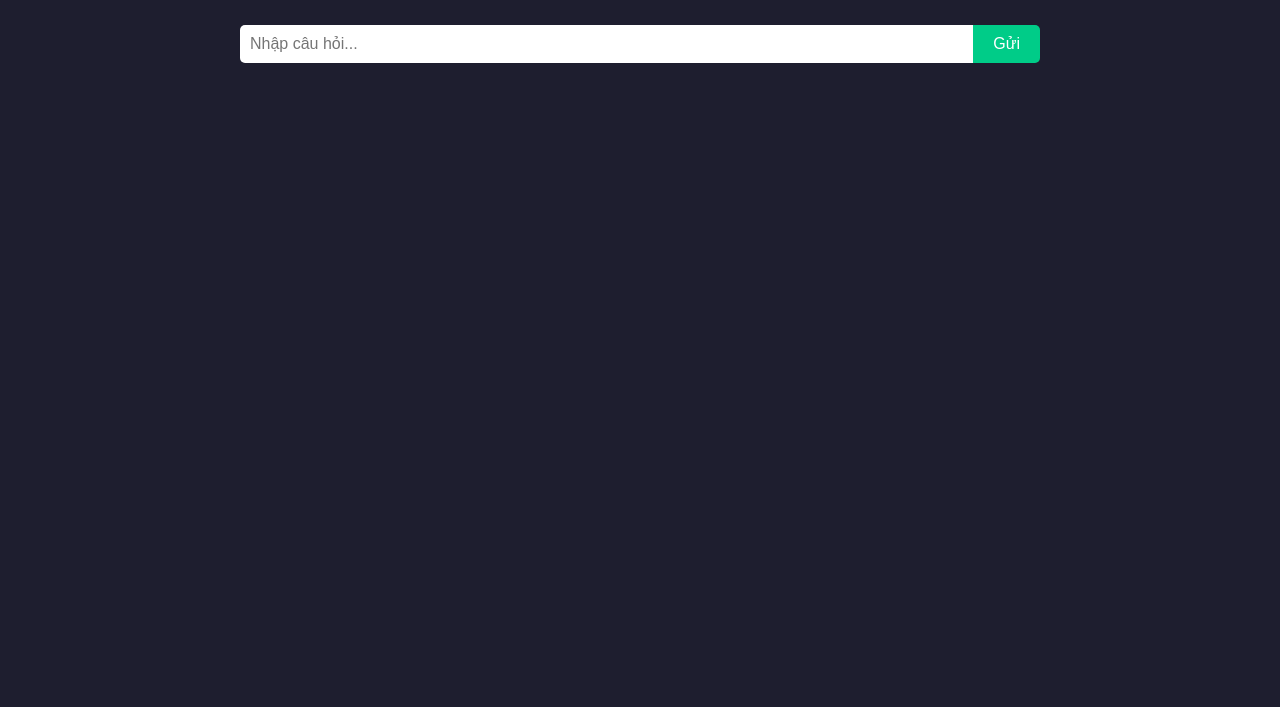
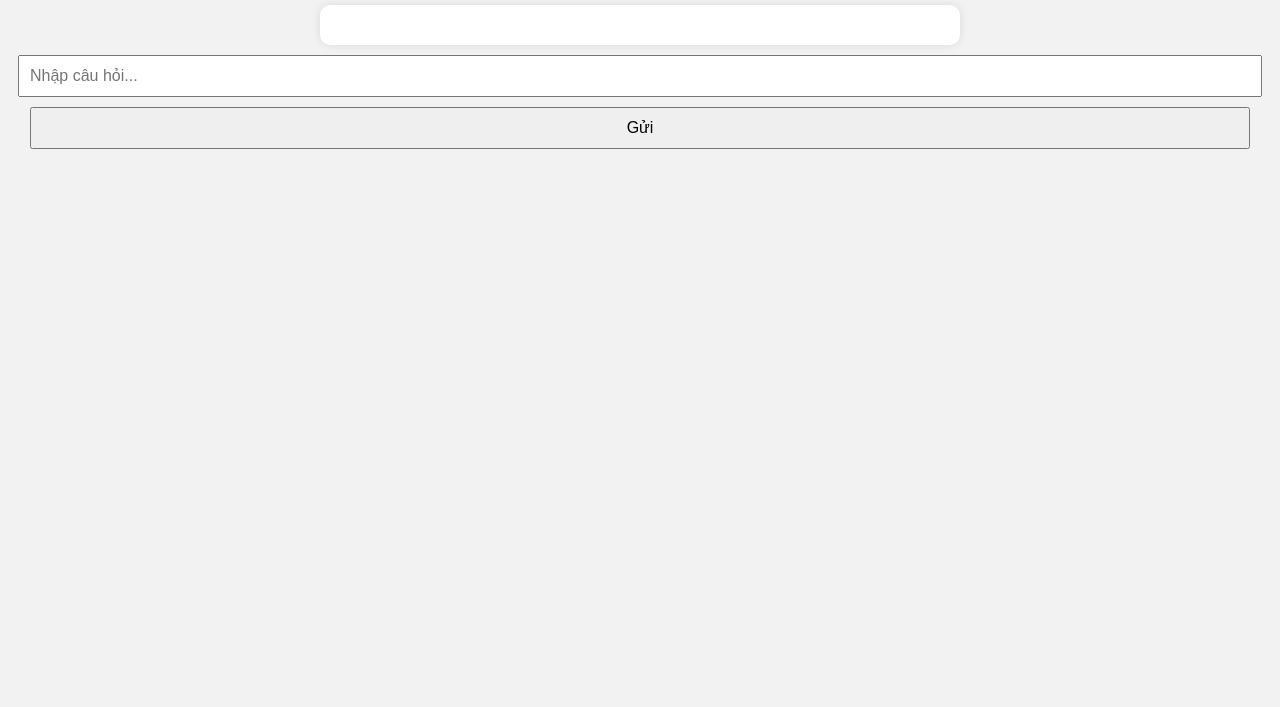
Before and after one commit to 373333/page, a plain HTML site: page index.html in a window 1280 px wide. Shown: the part 93-800 px from the top of the page. Drawn offline with Linux system fonts and the light colour scheme.

Commit message:
Updatechatgpt index.html

```diff
--- a/index.html
+++ b/index.html
@@ -2,104 +2,69 @@
 <html lang="vi">
 <head>
   <meta charset="UTF-8">
-  <title>ChatGPT Mini</title>
+  <title>Chat với AI</title>
   <style>
     body {
-      background: #1e1e2f;
-      color: white;
-      font-family: Arial, sans-serif;
-      padding: 0;
+      font-family: sans-serif;
+      background: #f2f2f2;
       margin: 0;
-    }
-
-    .chat-container {
-      max-width: 800px;
-      margin: 0 auto;
       padding: 30px;
-    }
-
-    .message {
-      padding: 12px 20px;
-      margin: 10px 0;
-      border-radius: 10px;
-      max-width: 70%;
-      line-height: 1.5;
-    }
-
-    .user {
-      background-color: #0077ff;
-      align-self: flex-end;
-      text-align: right;
-      margin-left: auto;
-    }
-
-    .bot {
-      background-color: #2a2a40;
-      align-self: flex-start;
-      text-align: left;
-      margin-right: auto;
-    }
-
-    .chat-box {
       display: flex;
       flex-direction: column;
+      align-items: center;
     }
-
-    .input-box {
-      display: flex;
-      margin-top: 20px;
+    #chat {
+      width: 90%;
+      max-width: 600px;
+      background: #fff;
+      padding: 20px;
+      border-radius: 10px;
+      box-shadow: 0 0 10px rgba(0,0,0,0.1);
     }
-
-    input[type="text"] {
-      flex: 1;
+    .msg { margin: 10px 0; }
+    .user { color: blue; }
+    .bot { color: green; }
+    input, button {
       padding: 10px;
-      border: none;
-      border-radius: 5px 0 0 5px;
+      margin-top: 10px;
+      width: 100%;
       font-size: 16px;
-    }
-
-    button {
-      padding: 10px 20px;
-      border: none;
-      background: #00cc88;
-      color: white;
-      font-size: 16px;
-      border-radius: 0 5px 5px 0;
-      cursor: pointer;
-    }
-
-    button:hover {
-      background: #00aa70;
     }
   </style>
 </head>
 <body>
-  <div class="chat-container">
-    <h2>💬 ChatGPT Mini</h2>
-    <div class="chat-box" id="chatBox"></div>
-    <div class="input-box">
-      <input type="text" id="userInput" placeholder="Nhập câu hỏi..." />
-      <button onclick="sendMessage()">Gửi</button>
-    </div>
-  </div>
+  <h2>💬 Chat với AI</h2>
+  <div id="chat"></div>
+  <input id="input" placeholder="Nhập câu hỏi..." />
+  <button onclick="send()">Gửi</button>
 
   <script>
-    function sendMessage() {
-      const input = document.getElementById('userInput');
-      const text = input.value.trim();
-      if (text === '') return;
+    const OPENAI_API_KEY = "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";
 
-      // Hiển thị tin nhắn người dùng
-      const chatBox = document.getElementById('chatBox');
-      chatBox.innerHTML += `<div class="message user">${text}</div>`;
+    async function send() {
+      const input = document.getElementById("input");
+      const chat = document.getElementById("chat");
+      const userMsg = input.value;
+      if (!userMsg) return;
 
-      // Giả lập trả lời từ bot
-      setTimeout(() => {
-        chatBox.innerHTML += `<div class="message bot">🤖 Mình nhận được: "${text}"</div>`;
-        chatBox.scrollTop = chatBox.scrollHeight;
-      }, 500);
+      chat.innerHTML += `<div class="msg user">🧑: ${userMsg}</div>`;
+      input.value = "";
 
-      input.value = '';
+      const response = await fetch("https://api.openai.com/v1/chat/completions", {
+        method: "POST",
+        headers: {
+          "Content-Type": "application/json",
+          "Authorization": `Bearer ${OPENAI_API_KEY}`
+        },
+        body: JSON.stringify({
+          model: "gpt-3.5-turbo",
+          messages: [{ role: "user", content: userMsg }]
+        })
+      });
+
+      const data = await response.json();
+      const reply = data.choices?.[0]?.message?.content || "Lỗi khi trả lời.";
+      chat.innerHTML += `<div class="msg bot">🤖: ${reply}</div>`;
     }
   </script>
 </body>
```
